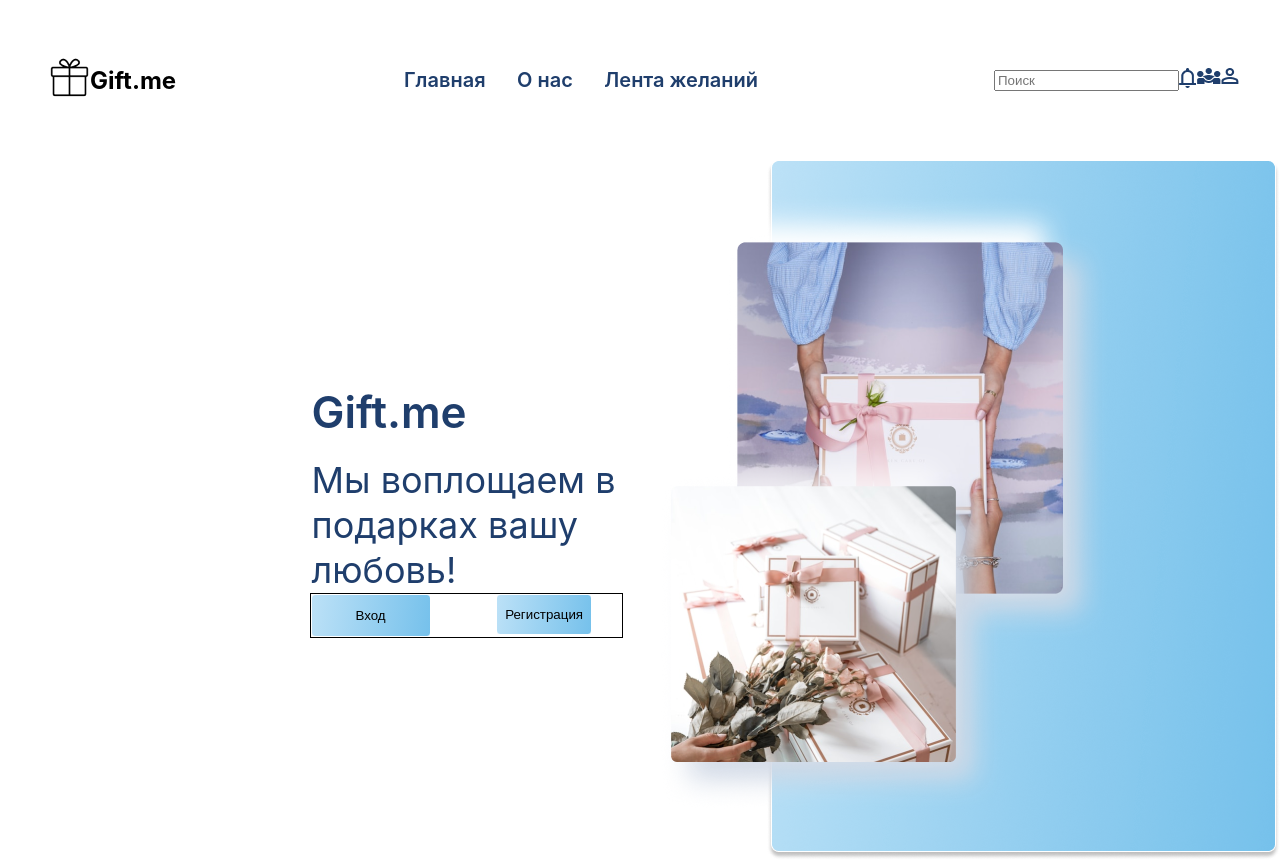
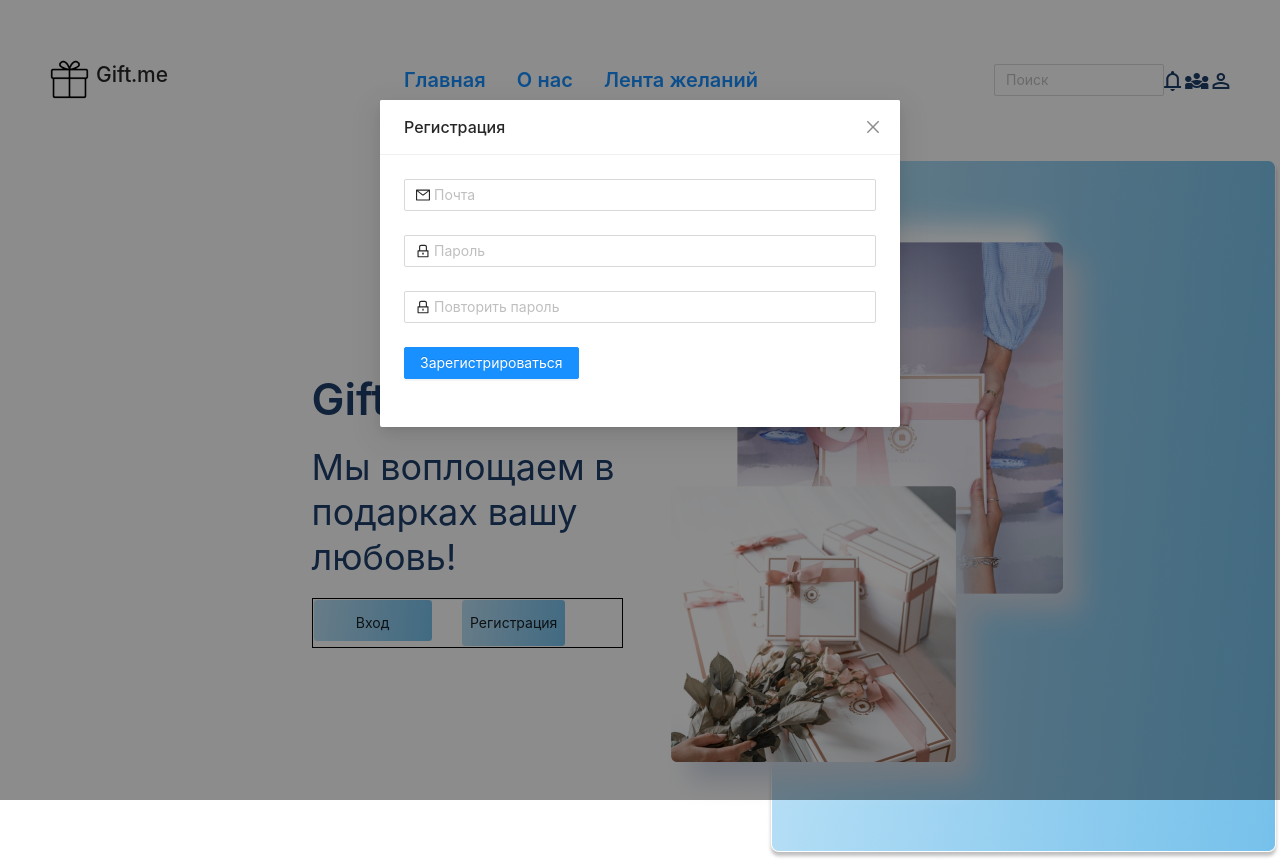
Before and after one commit to beibus/gift.me, a React (Create React App) app: page / in a window 1280 px wide. Both pictures are taken after a click on the button "Регистрация". Built offline with nearby package versions, Linux system fonts and the light colour scheme.

Commit message:
createt-modal-for-registration

```diff
--- a/src/components/Hero/HeroContainer.css
+++ b/src/components/Hero/HeroContainer.css
@@ -13,6 +13,7 @@ button {
   border-radius: 4px;
   padding: 12px 8px;
   gap: 8px;
+  cursor: pointer;
 }
 
 .hero-container {
--- a/src/components/Hero/HeroContainer.jsx
+++ b/src/components/Hero/HeroContainer.jsx
@@ -1,8 +1,52 @@
-import React from 'react'
+
 import image from '../../image/hero-image.png'
 import './HeroContainer.css'
+import React, { useEffect, useState } from "react";
+import { Button, Form, Input, Upload, } from "antd";
+import { PlusOutlined,MailOutlined,LockOutlined   } from '@ant-design/icons';
+import { Modal } from 'antd';
+
+import 'antd/dist/antd.css'
+
 
 const HeroContainer = () => {
+
+  const [isModalOpen,setIsModalOpen]=useState(false)
+  const [form] = Form.useForm()
+
+  // useEffect(() => {
+  //   if (!editProduct) return
+  //   form.setFieldsValue(editProduct)
+
+  // }, [form, editProduct])
+
+
+
+
+  const showModalReg = () => {
+   setIsModalOpen(true);
+
+  };
+
+  const closeModal = () => {
+    setIsModalOpen(false);
+
+    form.resetFields()
+  }
+
+
+
+  const onFinish = (values) => {
+    setIsModalOpen(false);
+
+  };
+
+  const onFinishFailed = (errorInfo) => {
+    console.log("Failed:", errorInfo);
+  };
+
+  const title = 'Зарегистрироваться'
+  const modalTitle = 'Регистрация'
   return (
     <div className='hero-container'>
       <div className="hero-content">
@@ -17,7 +61,92 @@ const HeroContainer = () => {
           </div>
 
           <div className='button-login'>
-          <button>Регистрация</button>
+
+          <button type="primary" onClick={showModalReg}>Регистрация</button>
+          </div>
+          <div>
+          <Modal
+        footer={null} title={modalTitle} open={isModalOpen} onCancel={closeModal}>
+        <Form
+          form={form}
+          name="basic"
+          onFinish={onFinish}
+          onFinishFailed={onFinishFailed}
+          autoComplete="off"
+
+
+        >
+          <Form.Item
+            // label="Адрес электронной почты"
+            name="email"
+
+
+            rules={[
+              {
+                required: true,
+                message: "Пожалуйста введите электронную почту!",
+              },
+            ]}
+          >
+            <Input
+            prefix={<MailOutlined className='input-icon'/> }
+            type="email"
+            placeholder="Почта"/>
+          </Form.Item>
+
+          <Form.Item
+
+
+            name="password"
+
+            rules={[
+              {
+                required: true,
+                message: "Пожалуйста введите пароль!",
+              },
+            ]}
+          >
+            <Input
+            prefix={<LockOutlined className='input-icon'/>}
+             type="password"
+             placeholder="Пароль"/>
+          </Form.Item>
+          <Form.Item
+            // label="Потвердить пароль"
+
+            name="confirm_password"
+
+            rules={[
+              {
+                required: true,
+                message: "Пожалуйста введите пароль для потверждения!",
+              },
+              ({ getFieldValue }) => ({
+                validator(_, value) {
+                  if (!value || getFieldValue('password') === value) {
+                    return Promise.resolve();
+                  }
+
+                  return Promise.reject(new Error('The two passwords that you entered do not match!'));
+                },
+              }),
+            ]}
+          >
+            <Input
+            prefix={<LockOutlined className='input-icon'/>}
+            type="password"
+            placeholder="Повторить пароль"/>
+          </Form.Item>
+
+
+          <Form.Item>
+            <Button type="primary" htmlType="submit" onClick={closeModal}>
+              {title}
+            </Button>
+          </Form.Item>
+        </Form>
+      </Modal>
+
           </div>
         </div>
 
```
